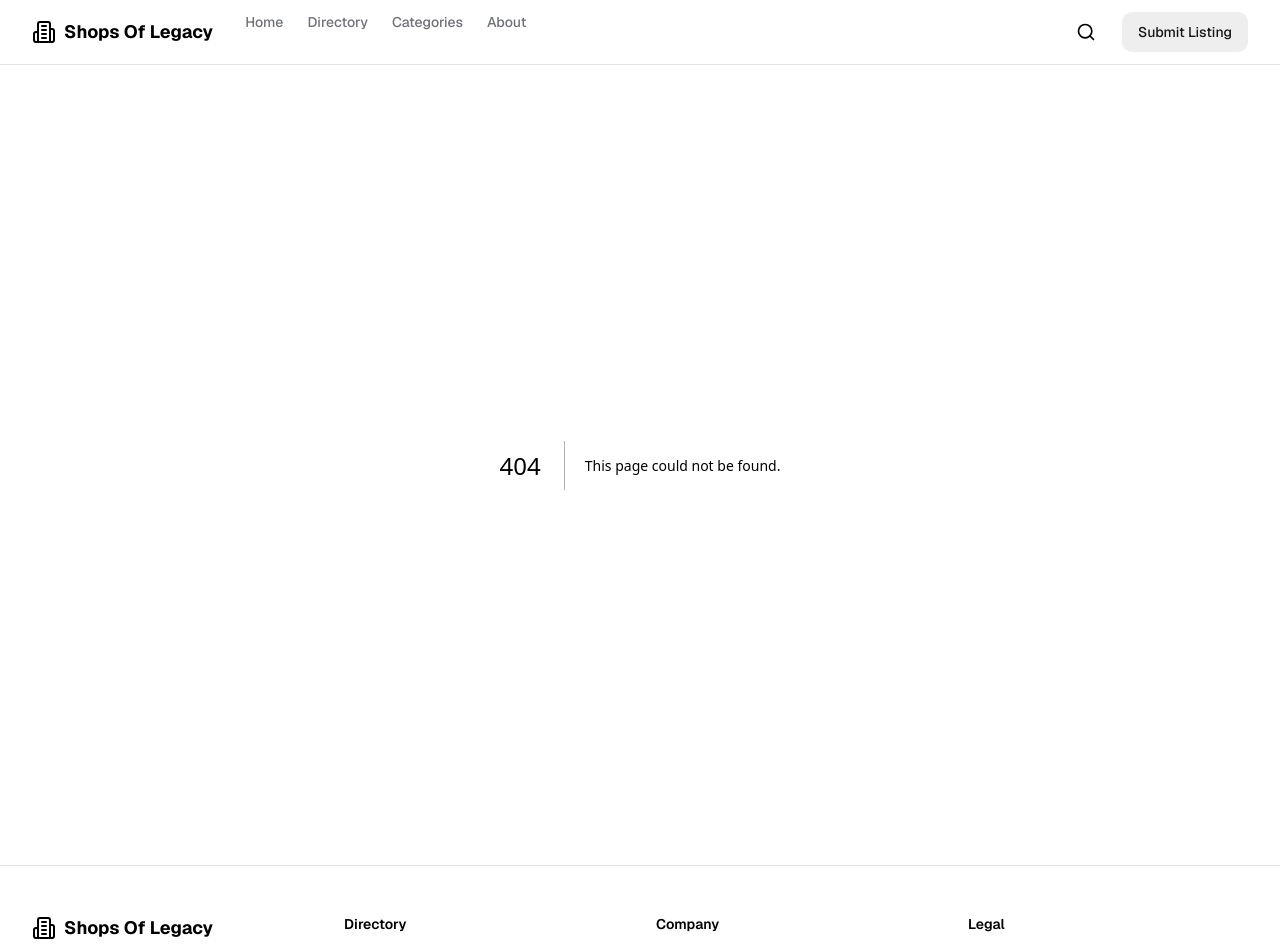
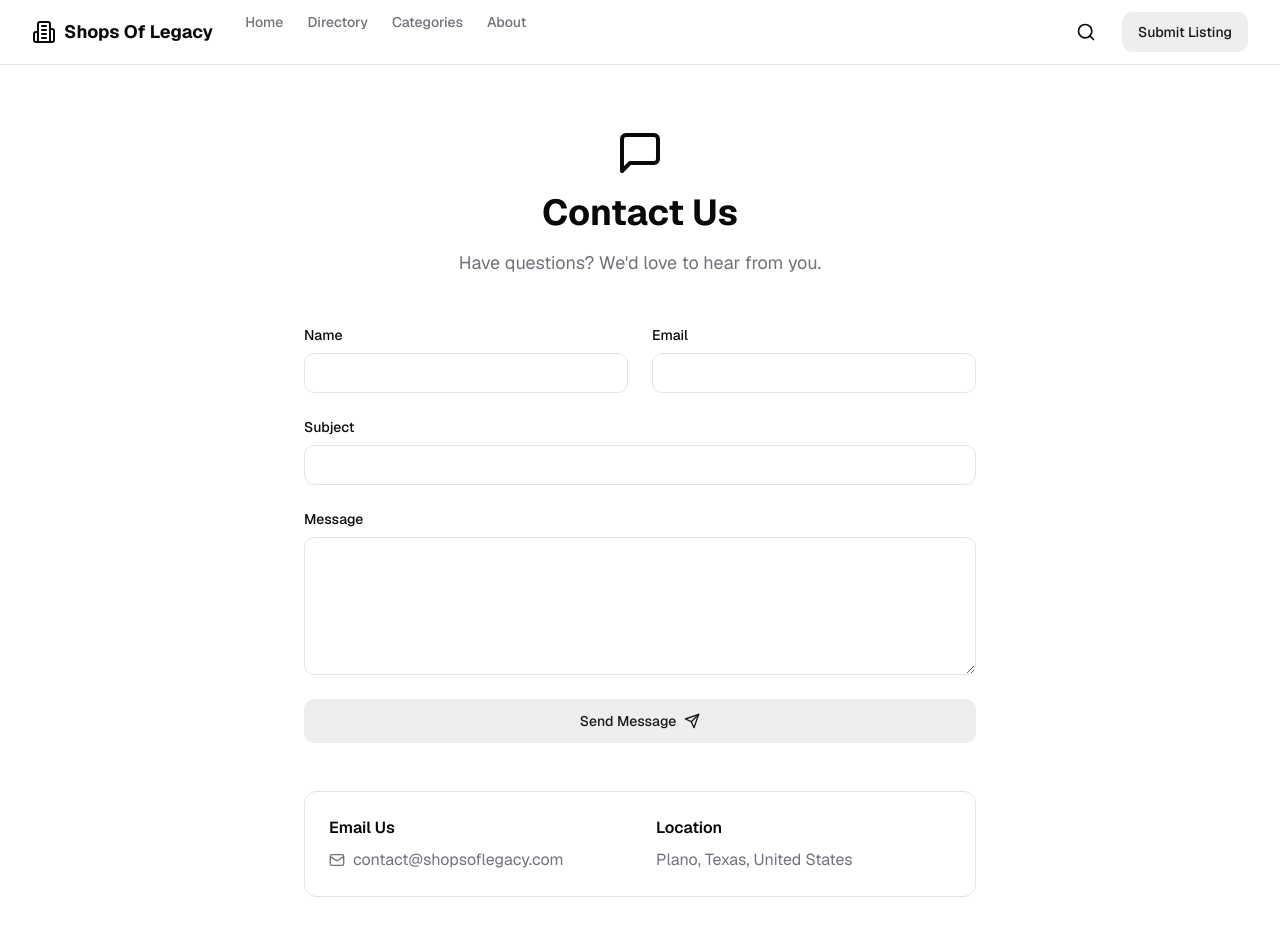
Before and after one commit to Jbrous96/Shops-Of-Legacy, a Next.js app: page /contact in a window 1280 px wide. Before the commit this address had no page. Shown: the top 952 px of the page. Built offline with nearby package versions, Linux system fonts and the light colour scheme.

Commit message:
Create page.tsx

```diff
--- /dev/null
+++ b/app/contact/page.tsx
@@ -0,0 +1,103 @@
+"use client";
+
+import { useState } from "react";
+import { Mail, MessageSquare, Send } from "lucide-react";
+import { Button } from "@/components/ui/button";
+import { Input } from "@/components/ui/input";
+import { Textarea } from "@/components/ui/textarea";
+import { useToast } from "@/hooks/use-toast";
+
+export default function ContactPage() {
+  const [isSubmitting, setIsSubmitting] = useState(false);
+  const { toast } = useToast();
+
+  const handleSubmit = async (e: React.FormEvent) => {
+    e.preventDefault();
+    setIsSubmitting(true);
+
+    // Simulate form submission
+    await new Promise(resolve => setTimeout(resolve, 1000));
+
+    toast({
+      title: "Message sent",
+      description: "We'll get back to you as soon as possible.",
+    });
+
+    setIsSubmitting(false);
+  };
+
+  return (
+    <div className="container py-16">
+      <div className="mx-auto max-w-2xl">
+        <div className="mb-12 text-center">
+          <MessageSquare className="mx-auto mb-4 h-12 w-12" />
+          <h1 className="mb-4 text-4xl font-bold">Contact Us</h1>
+          <p className="text-lg text-muted-foreground">
+            Have questions? We'd love to hear from you.
+          </p>
+        </div>
+
+        <form onSubmit={handleSubmit} className="space-y-6">
+          <div className="grid gap-6 md:grid-cols-2">
+            <div>
+              <label htmlFor="name" className="mb-2 block text-sm font-medium">
+                Name
+              </label>
+              <Input id="name" required />
+            </div>
+            <div>
+              <label htmlFor="email" className="mb-2 block text-sm font-medium">
+                Email
+              </label>
+              <Input id="email" type="email" required />
+            </div>
+          </div>
+
+          <div>
+            <label htmlFor="subject" className="mb-2 block text-sm font-medium">
+              Subject
+            </label>
+            <Input id="subject" required />
+          </div>
+
+          <div>
+            <label htmlFor="message" className="mb-2 block text-sm font-medium">
+              Message
+            </label>
+            <Textarea id="message" rows={6} required />
+          </div>
+
+          <Button type="submit" size="lg" className="w-full" disabled={isSubmitting}>
+            {isSubmitting ? (
+              "Sending..."
+            ) : (
+              <>
+                Send Message
+                <Send className="ml-2 h-4 w-4" />
+              </>
+            )}
+          </Button>
+        </form>
+
+        <div className="mt-12 grid gap-8 rounded-lg border p-6 md:grid-cols-2">
+          <div>
+            <h3 className="mb-2 font-semibold">Email Us</h3>
+            <a
+              href="mailto:contact@shopsoflegacy.com"
+              className="flex items-center text-muted-foreground hover:text-primary"
+            >
+              <Mail className="mr-2 h-4 w-4" />
+              contact@shopsoflegacy.com
+            </a>
+          </div>
+          <div>
+            <h3 className="mb-2 font-semibold">Location</h3>
+            <p className="text-muted-foreground">
+              Plano, Texas, United States
+            </p>
+          </div>
+        </div>
+      </div>
+    </div>
+  );
+}
```
